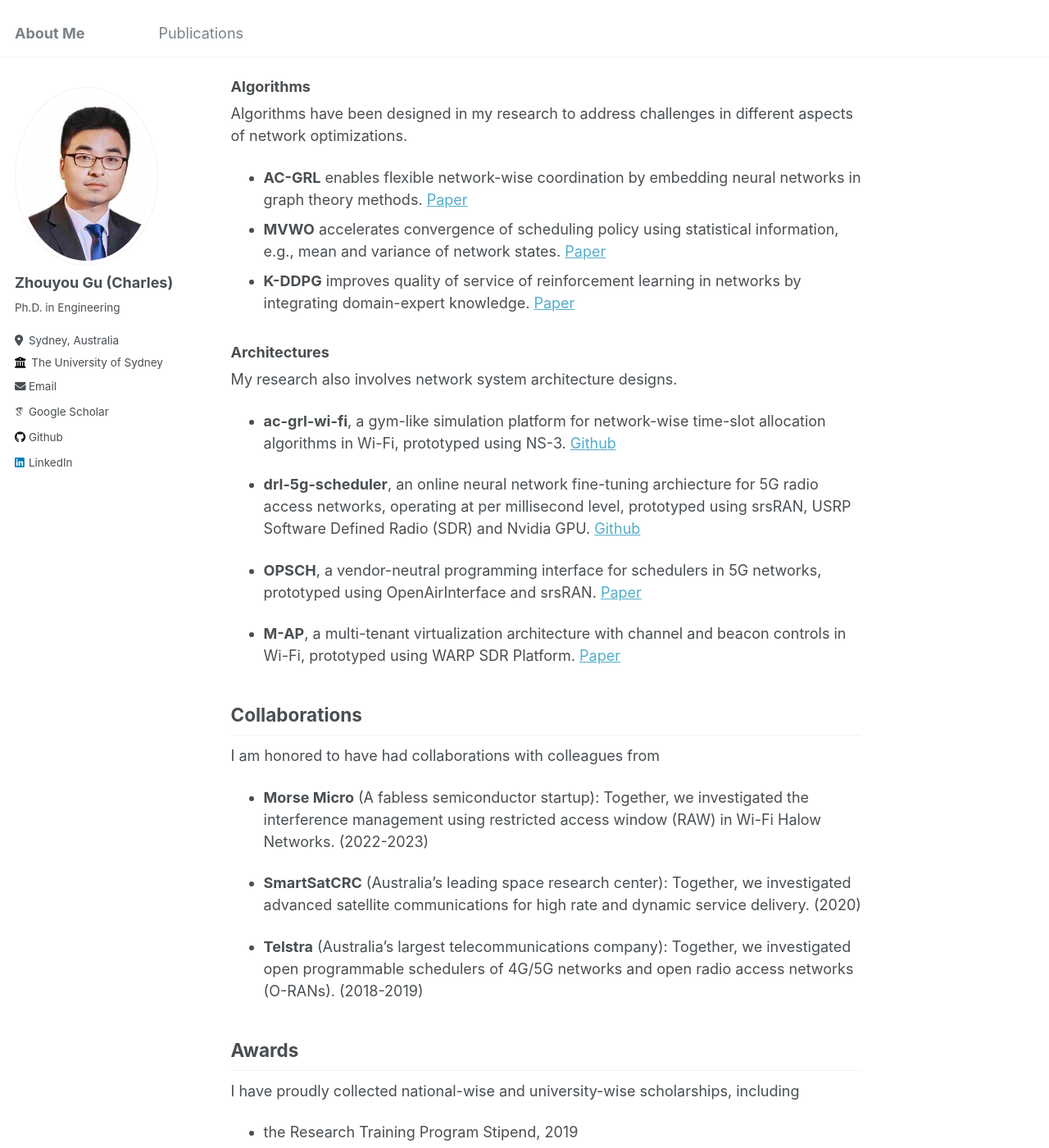
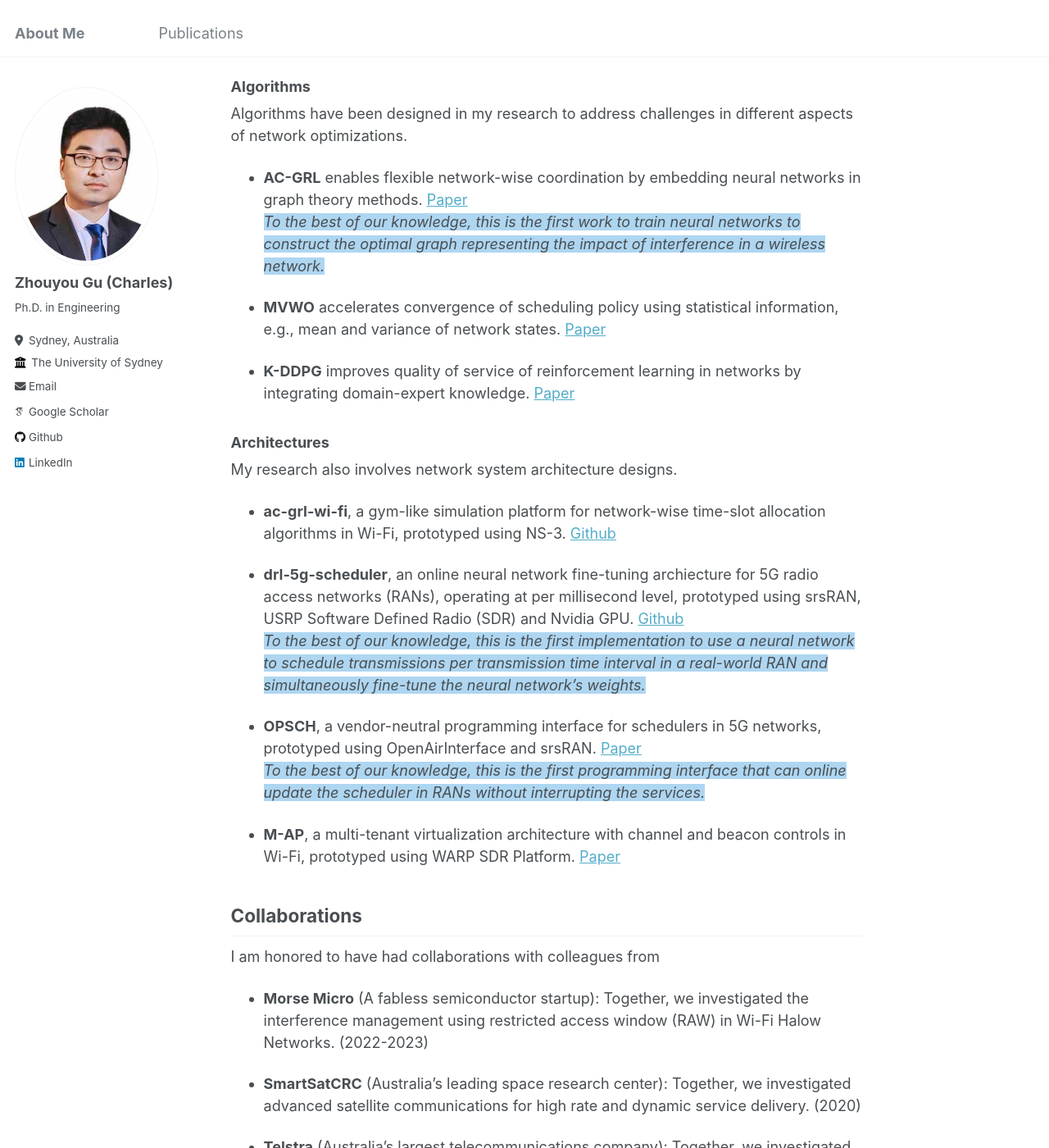
Before and after one commit to zhouyou-gu/zhouyou-gu.github.io, a Jekyll site: the page built from _pages/about.md, in a window 1280 px wide and 1400 px high, scrolled down 779 px. Shown: the whole window at 82% size. Built offline with Jekyll 4.4.1, drawn with Linux system fonts in a browser that asks for light colours; some web fonts are replaced.

Commit message:
modified:   _pages/about.md

```diff
--- a/_pages/about.md
+++ b/_pages/about.md
@@ -27,8 +27,11 @@ My research has contributed to the advancement of wireless network technologies,
 
 Algorithms have been designed in my research to address challenges in different aspects of network optimizations.
 
-- **AC-GRL** enables flexible network-wise coordination by embedding neural networks in graph theory methods. [Paper](https://arxiv.org/pdf/2402.00879)
+- **AC-GRL** enables flexible network-wise coordination by embedding neural networks in graph theory methods. [Paper](https://arxiv.org/pdf/2402.00879)\
+<span style="background-color: #AED6F1;">*To the best of our knowledge, this is the first work to train neural networks to construct the optimal graph representing the impact of interference in a wireless network.*</span>
+
 - **MVWO** accelerates convergence of scheduling policy using statistical information, e.g., mean and variance of network states. [Paper](https://arxiv.org/pdf/2402.08238)
+
 - **K-DDPG** improves quality of service of reinforcement learning in networks by integrating domain-expert knowledge. [Paper](https://arxiv.org/pdf/2009.08346)
 
 ### Architectures
@@ -37,9 +40,11 @@ My research also involves network system architecture designs.
 
 - **ac-grl-wi-fi**, a gym-like simulation platform for network-wise time-slot allocation algorithms in Wi-Fi, prototyped using NS-3. [Github](https://github.com/zhouyou-gu/ac-grl-wi-fi)
 
-- **drl-5g-scheduler**, an online neural network fine-tuning archiecture for 5G radio access networks, operating at per millisecond level, prototyped using srsRAN, USRP Software Defined Radio (SDR) and Nvidia GPU. [Github](https://github.com/zhouyou-gu/drl-5g-scheduler)
+- **drl-5g-scheduler**, an online neural network fine-tuning archiecture for 5G radio access networks (RANs), operating at per millisecond level, prototyped using srsRAN, USRP Software Defined Radio (SDR) and Nvidia GPU. [Github](https://github.com/zhouyou-gu/drl-5g-scheduler)\
+<span style="background-color: #AED6F1;"> *To the best of our knowledge, this is the first implementation to use a neural network to schedule transmissions per transmission time interval in a real-world RAN and simultaneously fine-tune the neural network's weights.*</span>
 
-- **OPSCH**, a vendor-neutral programming interface for schedulers in 5G networks, prototyped using OpenAirInterface and srsRAN. [Paper](https://ieeexplore.ieee.org/abstract/document/9120582)
+- **OPSCH**, a vendor-neutral programming interface for schedulers in 5G networks, prototyped using OpenAirInterface and srsRAN. [Paper](https://ieeexplore.ieee.org/abstract/document/9120582)\
+<span style="background-color: #AED6F1;"> *To the best of our knowledge, this is the first programming interface that can online update the scheduler in RANs without interrupting the services.*</span>
 
 - **M-AP**, a multi-tenant virtualization architecture with channel and beacon controls in Wi-Fi, prototyped using WARP SDR Platform. [Paper](https://ieeexplore.ieee.org/abstract/document/8407005)
 
```
